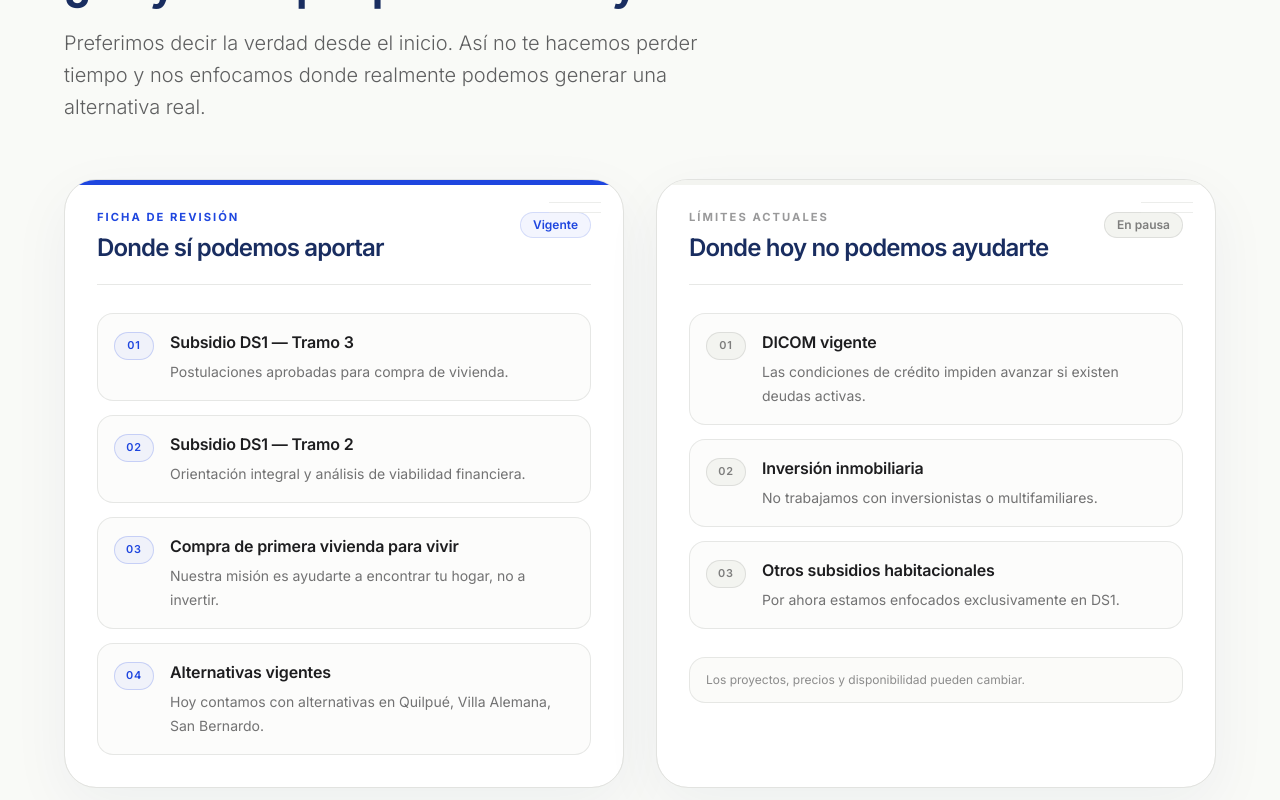
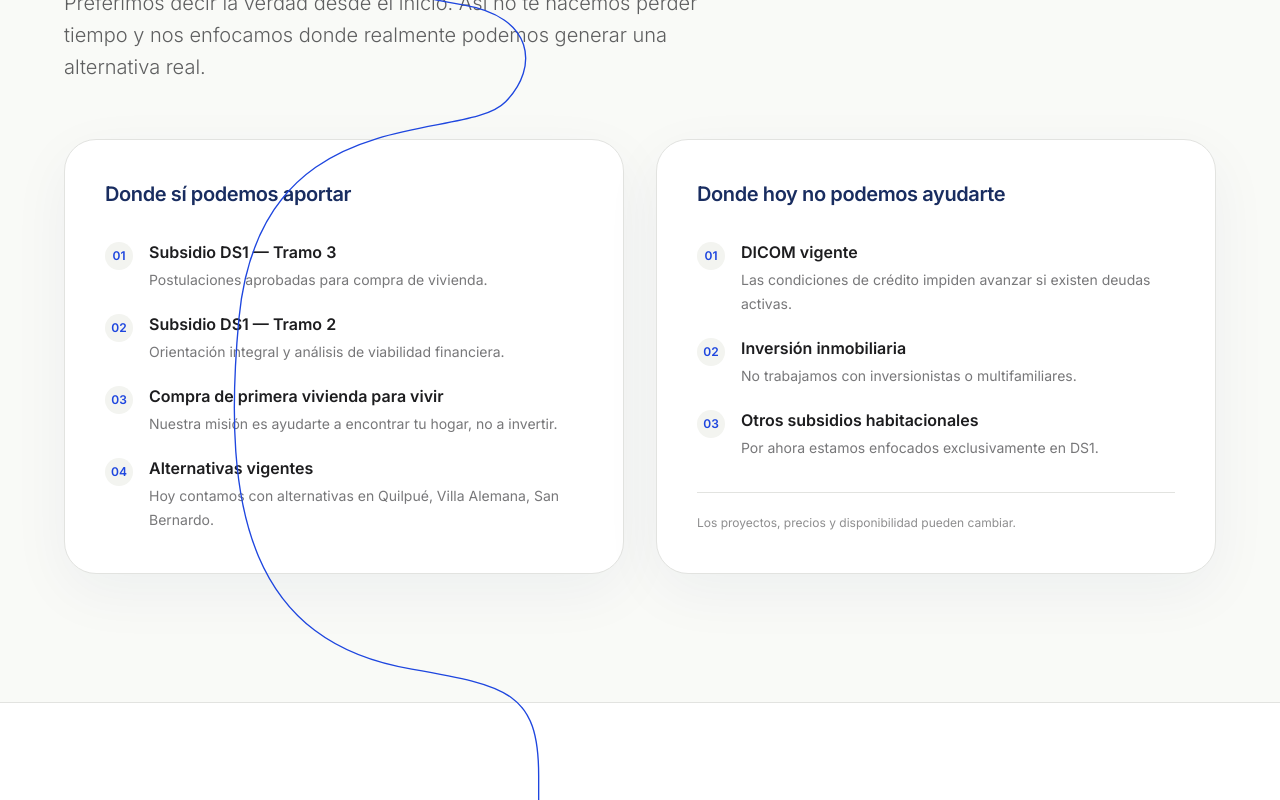
Before and after one commit to 3c-ops/capaz-web, a Next.js app: page / in a window 1280 px wide. Shown: the part 1580-2380 px from the top of the page. Built offline with nearby package versions, Linux system fonts and the light colour scheme.

Commit message:
Add Capaz journey line graphic

```diff
--- a/app/globals.css
+++ b/app/globals.css
@@ -60,68 +60,3 @@ body {
     transition-duration: 0.01ms !important;
   }
 }
-
-.case-card {
-  position: relative;
-  overflow: hidden;
-  border: 1px solid var(--brand-border);
-  border-radius: 2rem;
-  background:
-    linear-gradient(var(--surface), var(--surface)) padding-box,
-    linear-gradient(180deg, color-mix(in srgb, var(--brand-border) 65%, white), var(--brand-border)) border-box;
-  box-shadow: 0 18px 60px rgba(25, 45, 96, 0.05);
-  transition:
-    transform 300ms ease-out,
-    border-color 300ms ease-out,
-    box-shadow 300ms ease-out;
-}
-
-.case-card::before {
-  content: "";
-  position: absolute;
-  inset: 0 0 auto;
-  height: 5px;
-  background: var(--surface-muted);
-}
-
-.case-card::after {
-  content: "";
-  position: absolute;
-  right: 1.35rem;
-  top: 1.35rem;
-  width: 3.25rem;
-  height: 0.7rem;
-  border-block: 1px solid var(--brand-border);
-  opacity: 0.65;
-}
-
-.case-card-positive::before {
-  background: var(--brand-blue);
-}
-
-.case-card:hover {
-  transform: translateY(-0.25rem);
-  border-color: color-mix(in srgb, var(--brand-blue) 18%, var(--brand-border));
-  box-shadow: 0 24px 70px rgba(25, 45, 96, 0.08);
-}
-
-.case-label {
-  font-size: 0.7rem;
-  font-weight: 700;
-  letter-spacing: 0.18em;
-  line-height: 1;
-  text-transform: uppercase;
-}
-
-.review-rule {
-  background-image: linear-gradient(to right, var(--brand-border) 55%, transparent 0%);
-  background-position: bottom;
-  background-repeat: repeat-x;
-  background-size: 10px 1px;
-}
-
-@media (prefers-reduced-motion: reduce) {
-  .case-card:hover {
-    transform: none;
-  }
-}
--- a/app/page.tsx
+++ b/app/page.tsx
@@ -1,6 +1,7 @@
 import { FAQSection } from '@/components/FAQSection';
 import { FinalCTA } from '@/components/FinalCTA';
 import { Footer } from '@/components/Footer';
+import { CapazJourneyLine } from '@/components/CapazJourneyLine';
 import { Header } from '@/components/Header';
 import { Hero } from '@/components/Hero';
 import { ManifestSection } from '@/components/ManifestSection';
@@ -17,13 +18,16 @@ export default function Home() {
         Saltar al contenido principal
       </a>
       <Header />
-      <main id="contenido">
+      <main className="relative overflow-hidden" id="contenido">
+        <CapazJourneyLine />
+        <div className="relative z-10">
           <Hero />
           <ManifestSection />
           <TransparencySection />
           <ProcessSection />
           <FAQSection />
           <FinalCTA />
+        </div>
       </main>
       <Footer />
     </>
--- a/capaz_landing_page_final.html
+++ b/capaz_landing_page_final.html
@@ -255,7 +255,7 @@
                     </span>
                     <h3 class="text-xl font-semibold text-brandDarkBlue mb-2">Nos escribes por WhatsApp</h3>
                     <p class="text-brandText/70 font-light max-w-xl">
-                        Inicias el contacto con un mensaje simple. Un asistente guiado diseñado para escuchar procesará tus primeras respuestas de manera humana y sin juzgar.
+                        Inicias el contacto con un mensaje simple. Un asistente guiado diseñado para escuchar procesará tus primeras respuestas de manera humana.
                     </p>
                 </div>
 
--- /dev/null
+++ b/components/CapazJourneyLine.tsx
@@ -0,0 +1,30 @@
+export function CapazJourneyLine() {
+  return (
+    <svg
+      aria-hidden="true"
+      className="pointer-events-none absolute left-0 top-0 z-20 hidden h-full w-full overflow-visible text-brand-blue lg:block"
+      fill="none"
+      preserveAspectRatio="none"
+      viewBox="0 0 1200 3000"
+    >
+      <g transform="translate(86 74) scale(.46)">
+        <path
+          d="M97.91,37.62c4.92-3.55,9.27-6.29,9.27-13.27s-5.15-11.21-12.14-11.21c-8.47,0-14.2,5.37-14.31,14.29h-14.77C66.31,12.24,76.27,0,94.93,0,112.45,0,122.75,10.41,122.75,23.9c0,11.32-5.95,15.9-10.88,19.67-8.59,6.52-11.91,7.66-11.91,15.78h-13.97c0-13.38,4.92-16.7,11.91-21.73ZM92.98,65.53c5.15,0,9.27,3.77,9.27,9.03s-4.12,9.15-9.27,9.15-9.27-3.77-9.27-9.15,4.12-9.03,9.27-9.03Z"
+          fill="currentColor"
+        />
+        <path
+          d="M71.41,71.57c-7.57,7.5-18,12.14-29.51,12.14C18.76,83.71,0,64.97,0,41.86c0-11.5,4.64-21.91,12.15-29.48C19.75,4.73,30.27,0,41.9,0c7.5,0,14.54,1.97,20.63,5.42-1.72,2.4-3.13,5.04-4.24,7.88-.68,1.76-1.24,3.58-1.66,5.45-4.26-2.71-9.31-4.28-14.73-4.28-7.63,0-14.54,3.12-19.51,8.14-4.89,4.95-7.91,11.74-7.91,19.25,0,15.13,12.28,27.39,27.42,27.39,7.51,0,14.32-3.02,19.27-7.9l10.24,10.23Z"
+          fill="currentColor"
+        />
+      </g>
+      <path
+        d="M142 93 C168 93 176 112 176 144 L176 420 C176 520 230 545 350 560 C500 578 512 612 460 637 C397 667 245 637 236 760 C228 875 305 892 434 906 C500 913 506 943 474 964 C435 990 244 960 224 1094 C207 1210 236 1288 386 1304 C476 1314 505 1318 505 1368 L505 1494 C505 1555 461 1578 330 1586 C236 1592 202 1623 202 1710 L202 2092 C202 2166 251 2186 354 2186 L954 2186 C1015 2186 1038 2202 1038 2252 L1038 2440 C1038 2518 998 2548 878 2548 L606 2548"
+        stroke="currentColor"
+        strokeLinecap="round"
+        strokeLinejoin="round"
+        strokeWidth="1.35"
+        vectorEffect="non-scaling-stroke"
+      />
+    </svg>
+  );
+}
--- a/components/FinalCTA.tsx
+++ b/components/FinalCTA.tsx
@@ -3,8 +3,7 @@ import { CTAButton } from './CTAButton';
 export function FinalCTA() {
   return (
     <section className="bg-white px-5 py-20 text-center md:py-32">
-      <div className="case-card mx-auto max-w-3xl px-6 py-12 shadow-[0_24px_80px_rgba(25,45,96,0.06)] md:px-12 md:py-16">
-        <p className="case-label mb-5 text-brand-blue">Próxima revisión</p>
+      <div className="mx-auto max-w-3xl rounded-[2rem] border border-brand-border bg-background px-6 py-12 shadow-[0_24px_80px_rgba(25,45,96,0.06)] md:px-12 md:py-16">
         <h2 className="text-balance text-4xl font-semibold tracking-[-0.05em] text-brand-navy md:text-6xl md:leading-[0.98]">
           Revisemos tu situación.
         </h2>
--- a/components/ManifestSection.tsx
+++ b/components/ManifestSection.tsx
@@ -1,7 +1,7 @@
 export function ManifestSection() {
   return (
     <section className="border-y border-brand-border bg-white px-5 py-[4.5rem] md:py-28">
-      <div className="review-rule mx-auto max-w-3xl pb-10 md:text-center">
+      <div className="mx-auto max-w-3xl md:text-center">
         <h2 className="text-balance text-3xl font-light leading-tight tracking-[-0.035em] text-brand-navy md:text-5xl md:leading-[1.08]">
           Muchas personas reciben una respuesta antes de entender completamente en qué etapa están.
         </h2>
--- a/components/TransparencySection.tsx
+++ b/components/TransparencySection.tsx
@@ -2,39 +2,24 @@ import { transparencyItems } from '@/lib/content';
 
 import { SectionHeader } from './SectionHeader';
 
-type TransparencyListProps = {
+function TransparencyList({
+  items,
+}: {
   items: readonly { title: string; description: string }[];
-  tone: 'positive' | 'limited';
-};
-
-function TransparencyList({ items, tone }: TransparencyListProps) {
-  const markerClass =
-    tone === 'positive'
-      ? 'border-brand-blue/20 bg-brand-blue/5 text-brand-blue'
-      : 'border-foreground/10 bg-surface-muted text-foreground/55';
-
+}) {
   return (
-    <ul className="mt-7 space-y-3.5">
+    <ul className="mt-8 space-y-5">
       {items.map((item, index) => (
-        <li
-          className="group relative rounded-2xl border border-brand-border/80 bg-background/55 px-4 py-4 transition duration-300 ease-out hover:border-brand-blue/20 hover:bg-white hover:shadow-[0_14px_34px_rgba(25,45,96,0.055)]"
-          key={item.title}
-        >
-          <div className="flex items-start gap-4">
-            <span
-              className={`mt-0.5 flex h-7 min-w-10 items-center justify-center rounded-full border text-[0.68rem] font-semibold tracking-[0.08em] ${markerClass}`}
-            >
+        <li className="group flex gap-4" key={item.title}>
+          <span className="mt-0.5 flex size-7 shrink-0 items-center justify-center rounded-full bg-surface-muted text-xs font-semibold text-brand-blue transition-colors duration-300 group-hover:bg-brand-blue group-hover:text-white">
             {String(index + 1).padStart(2, '0')}
           </span>
           <span>
-              <strong className="block text-base font-semibold tracking-[-0.01em] text-foreground">
-                {item.title}
-              </strong>
-              <span className="mt-1.5 block text-sm leading-6 text-foreground/62">
+            <strong className="block text-base font-semibold text-foreground">{item.title}</strong>
+            <span className="mt-1 block text-sm leading-6 text-foreground/60">
               {item.description}
             </span>
           </span>
-          </div>
         </li>
       ))}
     </ul>
@@ -51,35 +36,19 @@ export function TransparencySection() {
         />
 
         <div className="mt-12 grid gap-5 md:mt-14 md:grid-cols-2 md:gap-6 lg:gap-8">
-          <article className="case-card case-card-positive p-6 md:p-8">
-            <div className="flex items-start justify-between gap-5 border-b border-brand-border/80 pb-5">
-              <div>
-                <p className="case-label text-brand-blue">Ficha de revisión</p>
-                <h3 className="mt-2 text-2xl font-semibold tracking-[-0.035em] text-brand-navy">
+          <article className="rounded-[2rem] border border-brand-border bg-white p-7 shadow-[0_18px_60px_rgba(25,45,96,0.05)] transition duration-300 ease-out hover:-translate-y-1 hover:border-brand-blue/20 hover:shadow-[0_24px_70px_rgba(25,45,96,0.08)] motion-reduce:hover:translate-y-0 md:p-10">
+            <h3 className="text-xl font-semibold tracking-[-0.02em] text-brand-navy">
               Donde sí podemos aportar
             </h3>
-              </div>
-              <span className="rounded-full border border-brand-blue/15 bg-brand-blue/5 px-3 py-1 text-xs font-semibold text-brand-blue">
-                Vigente
-              </span>
-            </div>
-            <TransparencyList items={transparencyItems.canHelp} tone="positive" />
+            <TransparencyList items={transparencyItems.canHelp} />
           </article>
 
-          <article className="case-card p-6 md:p-8">
-            <div className="flex items-start justify-between gap-5 border-b border-brand-border/80 pb-5">
-              <div>
-                <p className="case-label text-foreground/45">Límites actuales</p>
-                <h3 className="mt-2 text-2xl font-semibold tracking-[-0.035em] text-brand-navy">
+          <article className="rounded-[2rem] border border-brand-border bg-white p-7 shadow-[0_18px_60px_rgba(25,45,96,0.05)] transition duration-300 ease-out hover:-translate-y-1 hover:border-foreground/10 hover:shadow-[0_24px_70px_rgba(25,45,96,0.08)] motion-reduce:hover:translate-y-0 md:p-10">
+            <h3 className="text-xl font-semibold tracking-[-0.02em] text-brand-navy">
               Donde hoy no podemos ayudarte
             </h3>
-              </div>
-              <span className="rounded-full border border-foreground/10 bg-surface-muted px-3 py-1 text-xs font-semibold text-foreground/55">
-                En pausa
-              </span>
-            </div>
-            <TransparencyList items={transparencyItems.cannotHelp} tone="limited" />
-            <p className="mt-7 rounded-2xl border border-brand-border/80 bg-background/70 px-4 py-3 text-xs leading-5 text-foreground/50">
+            <TransparencyList items={transparencyItems.cannotHelp} />
+            <p className="mt-8 border-t border-brand-border pt-5 text-xs leading-5 text-foreground/50">
               Los proyectos, precios y disponibilidad pueden cambiar.
             </p>
           </article>
--- a/lib/content.ts
+++ b/lib/content.ts
@@ -39,7 +39,7 @@ export const processSteps = [
   {
     title: 'Nos escribes por WhatsApp',
     description:
-      'Inicias el contacto con un mensaje simple. Te guiaremos con calma para entender tus primeras respuestas, sin juzgar.',
+      'Inicias el contacto con un mensaje simple. Te guiaremos con calma para entender tus primeras respuestas.',
   },
   {
     title: 'Revisamos tu situación',
```
Also changed, not shown: components/FAQSection.tsx (+7 -12 lines), components/ProcessSection.tsx (+4 -4 lines). Lines whose indentation alone changed are shown as unchanged.
